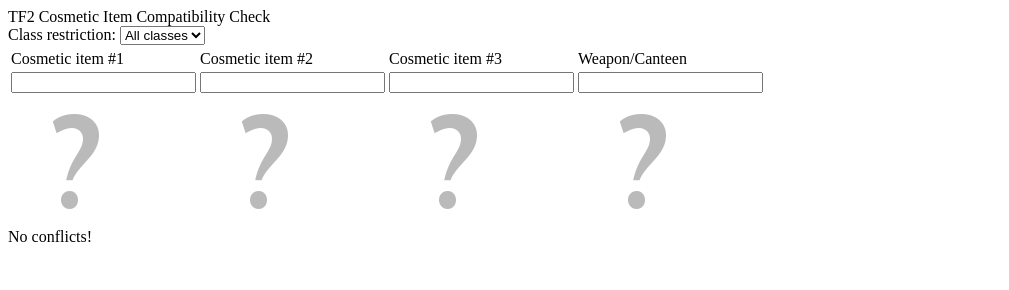
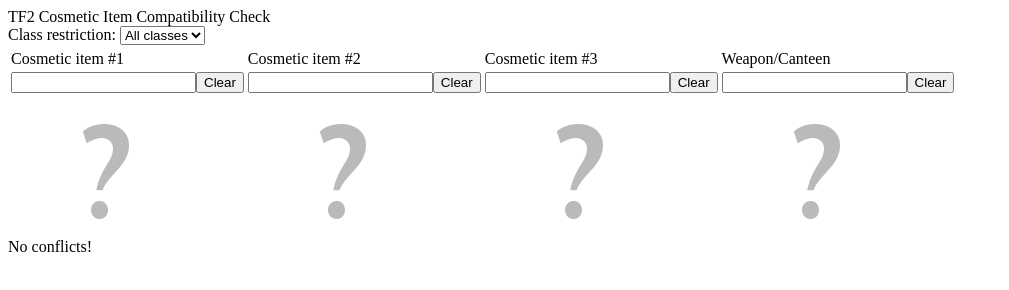
Before and after one commit to vsomlev/tf_equip_regions, a plain HTML site: page gui_v1.html in a window 1280 px wide. Shown: the whole page, without its empty margins (0-1009 px from the left). Drawn offline with nearby package versions, Linux system fonts and the light colour scheme.

Commit message:
Added buttons to clear item selection. Simplified some CSS selection in jQuery code by using classes instead of IDs. Added a stylesheet.

```diff
--- a/gui_control.js
+++ b/gui_control.js
@@ -6,7 +6,7 @@ function data_fetch(done_cb){
 	});
 };
 
-function check_conflicts(){
+function update_conflicts(){
 	$('#conflict-status').html('Checking...');
 	var conflict_status = '';
 
@@ -22,14 +22,14 @@ function check_conflicts(){
 	}
 
 	if(conflict_status.length==0){
-		$('#conflict-status').text("No conflicts!");
+		$('#conflict-status').html("No conflicts!");
 	} else {
 		$('#conflict-status').html(conflict_status);
 	}
 };
 
 function on_item_select(event, ui){
-	var item_idx = event.target.id.split('-')[1];
+    var item_idx = parseInt(event.target.id.split('-')[1]);
 
 	var new_item = items_list[ui.item.value];
 	selected_items[item_idx-1] = new_item;
@@ -37,7 +37,16 @@ function on_item_select(event, ui){
 	var item_image_url = new_item['image'];
 	$("#item-"+item_idx+"-image").attr('src', item_image_url);
 
-	check_conflicts();
+	update_conflicts();
+};
+
+function clear_item(event, ui){
+  var item_idx = parseInt(event.target.id.split('-')[2]);
+  selected_items[item_idx-1] = undefined;
+  $("#item-"+item_idx+"-entry").val('');
+  $("#item-"+item_idx+"-image").attr('src', 'empty.png');
+
+  update_conflicts();
 };
 
 function update_autocomplete(){
@@ -51,10 +60,7 @@ function update_autocomplete(){
 		source: items_names_list,
 		select: on_item_select
 	};
-	$("#item-1-entry").autocomplete(autocomplete_options);
-	$("#item-2-entry").autocomplete(autocomplete_options);
-	$("#item-3-entry").autocomplete(autocomplete_options);
-	$("#item-4-entry").autocomplete(autocomplete_options);
+    $(".item-entry").autocomplete(autocomplete_options);
 };
 
 function on_data_loaded(data){
--- a/gui_v1.html
+++ b/gui_v1.html
@@ -2,6 +2,7 @@
 	<head>
 		<title>Equip Region Checker</title>
 		<link rel="stylesheet" href="//code.jquery.com/ui/1.11.4/themes/smoothness/jquery-ui.css">
+		<link rel="stylesheet" href="style.css">
 		<script type="text/javascript" src="https://code.jquery.com/jquery-1.11.2.min.js"></script>
 		<script type="text/javascript" src="https://code.jquery.com/ui/1.10.4/jquery-ui.min.js"></script>
 
@@ -12,6 +13,7 @@
 			window.onload = function() {
 				data_fetch(on_data_loaded);
 				$('#class-select').change(set_class_filter);
+				$('.clear-entry').click(clear_item);
 			};
 	  </script>
 	</head>
@@ -45,24 +47,24 @@
 				</tr>
 				<tr>
 					<td>
-						<input id="item-1-entry">
+						<input class='item-entry' id="item-1-entry"><button class='clear-entry' id='clear-item-1'>Clear</button>
 					</td><td>
-						<input id="item-2-entry">
+						<input class='item-entry' id="item-2-entry"><button class='clear-entry' id='clear-item-2'>Clear</button>
 					</td><td>
-						<input id="item-3-entry">
+						<input class='item-entry' id="item-3-entry"><button class='clear-entry' id='clear-item-3'>Clear</button>
 					</td><td>
-						<input id="item-4-entry">
+						<input class='item-entry' id="item-4-entry"><button class='clear-entry' id='clear-item-4'>Clear</button>
 					</td>
 				</tr>
 				<tr>
 					<td>
-						<img id="item-1-image" src="empty.png"/><br>
+						<img id="item-1-image" class="item-image" src="empty.png"/><br>
 					</td><td>
-						<img id="item-2-image" src="empty.png"/><br>
+						<img id="item-2-image" class="item-image" src="empty.png"/><br>
 					</td><td>
-						<img id="item-3-image" src="empty.png"/><br>
+						<img id="item-3-image" class="item-image" src="empty.png"/><br>
 					</td><td>
-						<img id="item-4-image" src="empty.png"/><br>
+						<img id="item-4-image" class="item-image" src="empty.png"/><br>
 					</td>
 				</tr>
 			</table>
--- /dev/null
+++ b/style.css
@@ -0,0 +1,4 @@
+.item-image {
+    padding-top: 10px;
+    padding-left: 30px;
+}
```
